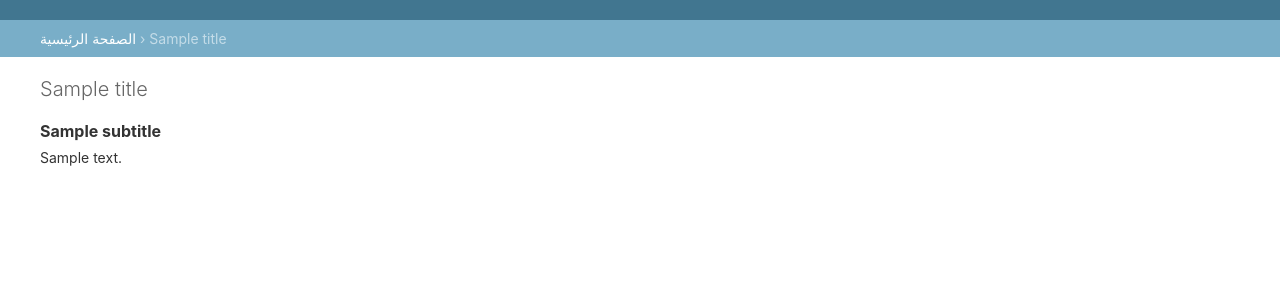
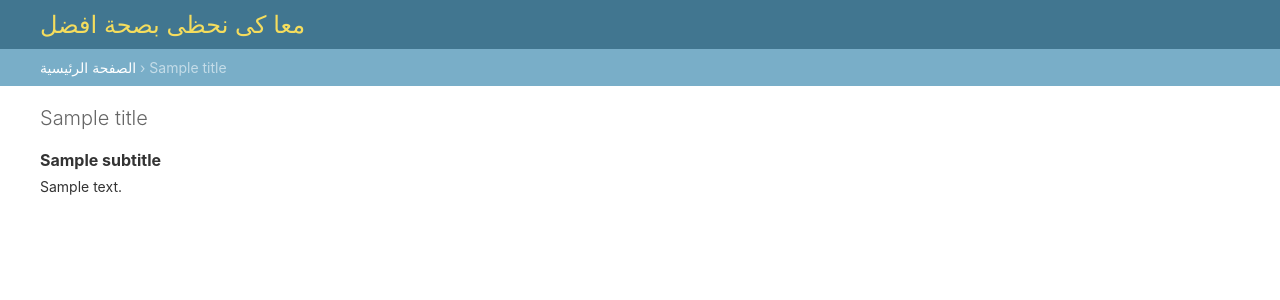
Before and after one commit to maryamamer/ElnahdaMedicalCenterBackend, a Django app: template templates/admin/base.html in a window 1280 px wide. Shown: the top 300 px of the page. Run offline with Django 4.2, Linux system fonts and the light colour scheme; the template is opened without the code that fills it: most values are stand-ins (such as "Sample title", 1, 10 or a date in 2020); parts of the project's set-up code (start-up, migrations or seed data) failed here and were passed over.

Commit message:
admin panel

```diff
--- a/templates/admin/base.html
+++ b/templates/admin/base.html
@@ -33,6 +33,7 @@
     <div id="header">
         <div id="branding">
         {% block branding %}{% endblock %}
+        <h1> معا كى نحظى بصحة افضل </h1>
         </div>
         {% block usertools %}
         {% if has_permission %}
```
Also changed, not shown: api/admin.py (line endings or trailing spaces), static/images/background.jpeg (added).
